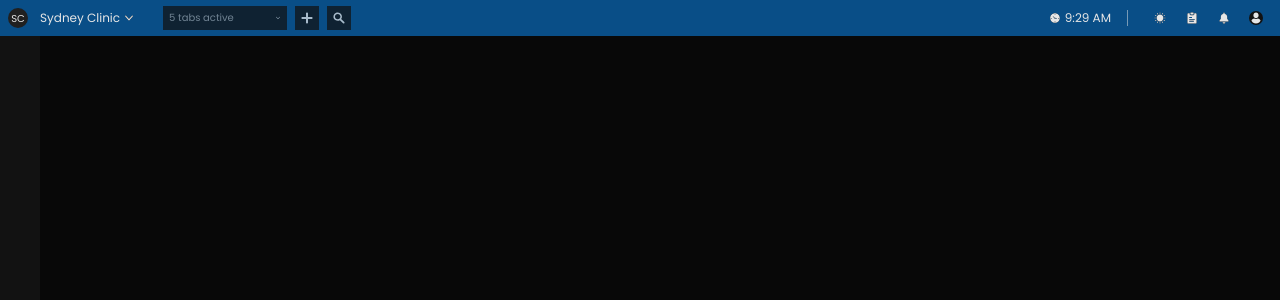
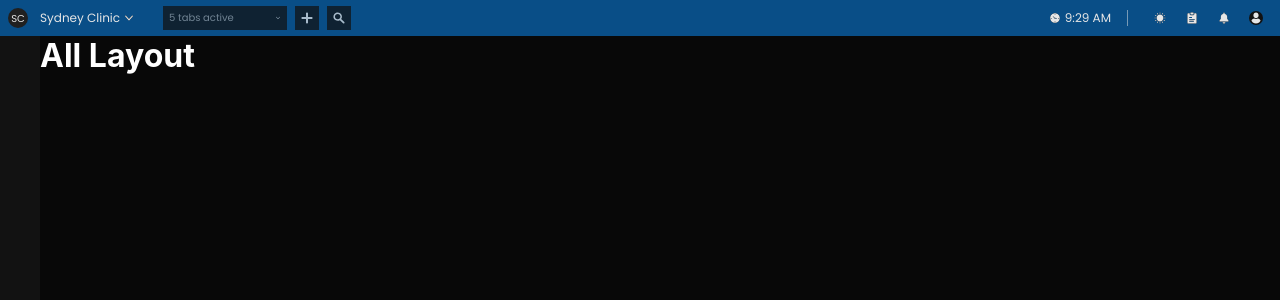
Before and after one commit to AryanshMahato/simpliclaim-ui-task, a React (Create React App) app: page / in a window 1280 px wide. Shown: the top 300 px of the page. Built offline with nearby package versions, Linux system fonts and the light colour scheme; the HTML template or start-up script is replaced by a standard one.

Commit message:
Global Layout Component Added

```diff
--- a/src/App.tsx
+++ b/src/App.tsx
@@ -1,39 +1,12 @@
 import React from "react";
-import { ThemeProvider } from "@material-ui/core";
-import { makeStyles } from "@material-ui/core";
-import theme from "./Material UI/Theme";
-import Navbar from "./Global/Navbar/Navbar";
-import Toolbar from "./Global/Toolbar/Toolbar";
+import Layout from "./Global/Layout/Layout";
 
-const styles = makeStyles(() => ({
-  root: {
-    display: "flex",
-    minHeight: "100vh",
-    flexFlow: "column",
-  },
-  header: {
-    flex: " 0 1 auto",
-  },
-  main: {
-    display: "flex",
-    flex: "1 1 auto",
-  },
-}));
-
-function App() {
-  const classes = styles();
+//? Default Export
+export default () => {
+  //? JSX Return
   return (
-    <div className={classes.root}>
-      <ThemeProvider theme={theme}>
-        <div className={classes.header}>
-          <Navbar />
-        </div>
-        <div className={classes.main}>
-          <Toolbar />
-        </div>
-      </ThemeProvider>
-    </div>
+    <Layout>
+      <h1>All Layout</h1>
+    </Layout>
   );
-}
-
-export default App;
+};
--- /dev/null
+++ b/src/Global/Layout/Layout.tsx
@@ -0,0 +1,49 @@
+import React from "react";
+import { ThemeProvider } from "@material-ui/core";
+import { makeStyles } from "@material-ui/core";
+import Navbar from "../Navbar/Navbar";
+import Toolbar from "../Toolbar/Toolbar";
+import theme from "../../Material UI/Theme";
+
+//? Props
+interface LayoutProps {
+  children: React.ReactNode;
+}
+
+//? Styles
+const styles = makeStyles(() => ({
+  root: {
+    display: "flex",
+    minHeight: "100vh",
+    flexFlow: "column",
+  },
+  header: {
+    flex: " 0 1 auto",
+  },
+  main: {
+    display: "flex",
+    flex: "1 1 auto",
+  },
+}));
+
+//? Default Export
+export default ({ children }: LayoutProps) => {
+  const classes = styles();
+
+  //? JSX Return
+  return (
+    <div className={classes.root}>
+      {/*Custom Theme*/}
+      <ThemeProvider theme={theme}>
+        <div className={classes.header}>
+          <Navbar />
+        </div>
+        <div className={classes.main}>
+          <Toolbar />
+          {/*ALL children Elements*/}
+          {children}
+        </div>
+      </ThemeProvider>
+    </div>
+  );
+};
```
